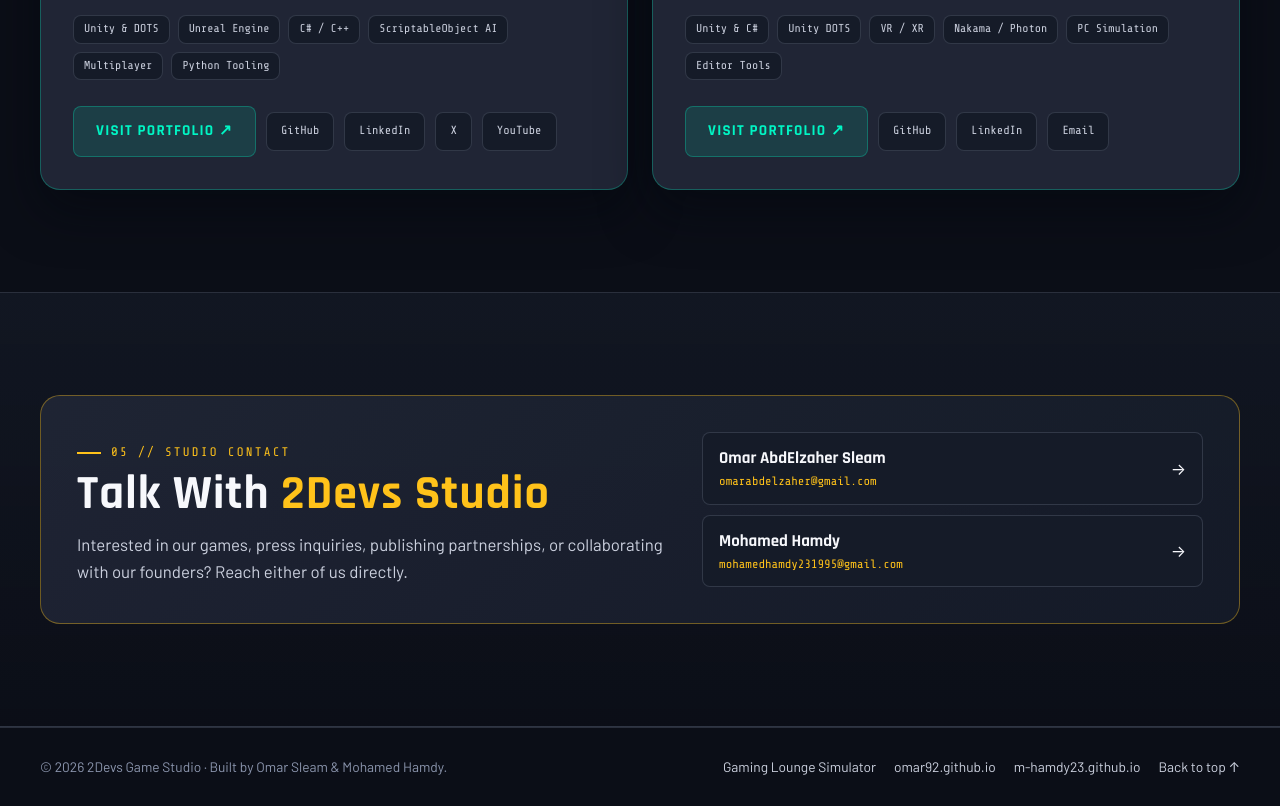
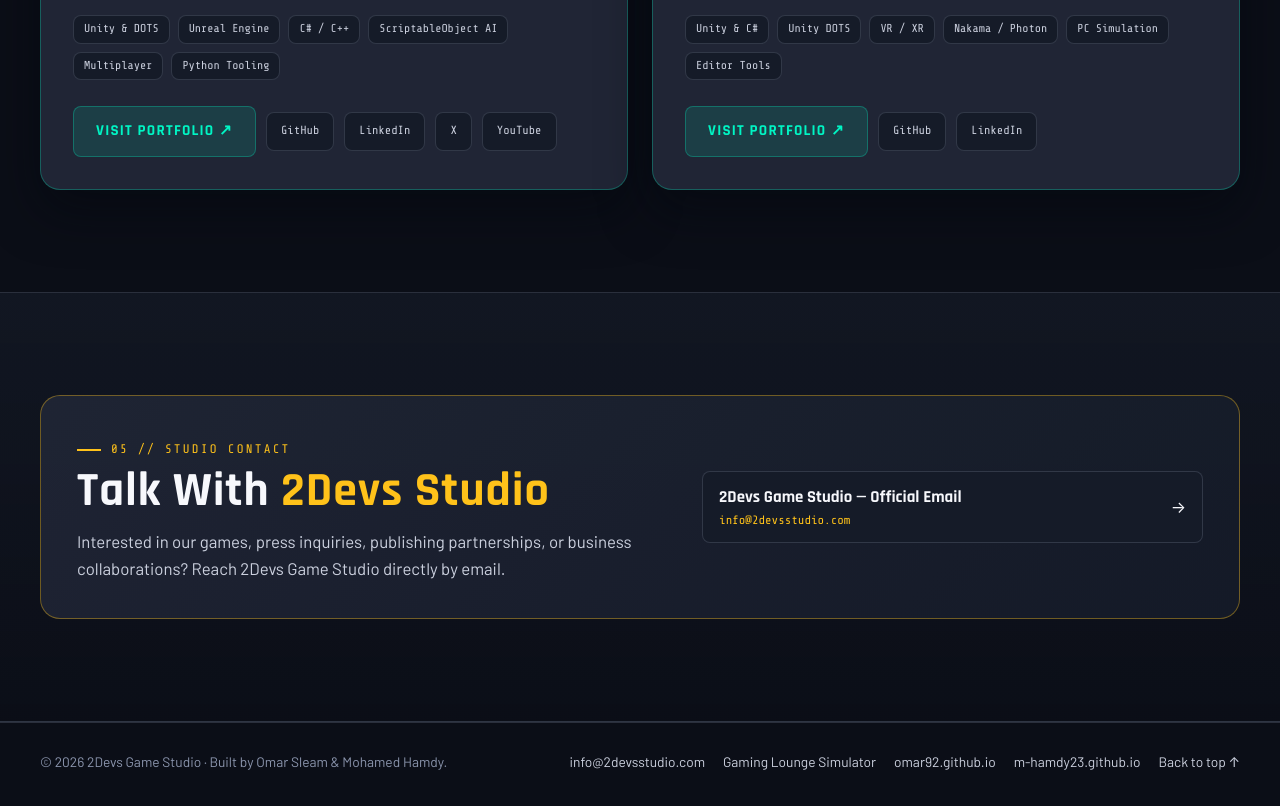
Before and after one commit to 2devsgamestudio/2devsgamestudio.github.io, a plain HTML site: page index.html in a window 1280 px wide. Shown: the part 3581-4387 px from the top of the page. Drawn offline with nearby package versions, Linux system fonts and the light colour scheme.

Commit message:
Use company contact email info@2devsstudio.com

```diff
--- a/index.html
+++ b/index.html
@@ -397,7 +397,6 @@
               </a>
               <a href="https://github.com/M-Hamdy23" target="_blank" rel="noopener noreferrer" class="social-link">GitHub</a>
               <a href="https://www.linkedin.com/in/mo-hamdy" target="_blank" rel="noopener noreferrer" class="social-link">LinkedIn</a>
-              <a href="mailto:mohamedhamdy231995@gmail.com" class="social-link">Email</a>
             </div>
           </article>
         </div>
@@ -414,22 +413,15 @@
               Talk With <em>2Devs Studio</em>
             </h2>
             <p class="section-lead">
-              Interested in our games, press inquiries, publishing partnerships, or collaborating with our founders? Reach either of us directly.
+              Interested in our games, press inquiries, publishing partnerships, or business collaborations? Reach 2Devs Game Studio directly by email.
             </p>
           </div>
 
           <div class="contact-links">
-            <a href="mailto:omarabdelzaher@gmail.com" class="contact-item">
+            <a href="mailto:info@2devsstudio.com" class="contact-item">
               <div>
-                <div class="contact-item-who">Omar AbdElzaher Sleam</div>
-                <div class="contact-item-addr">omarabdelzaher@gmail.com</div>
-              </div>
-              <span aria-hidden="true">→</span>
-            </a>
-            <a href="mailto:mohamedhamdy231995@gmail.com" class="contact-item">
-              <div>
-                <div class="contact-item-who">Mohamed Hamdy</div>
-                <div class="contact-item-addr">mohamedhamdy231995@gmail.com</div>
+                <div class="contact-item-who">2Devs Game Studio — Official Email</div>
+                <div class="contact-item-addr">info@2devsstudio.com</div>
               </div>
               <span aria-hidden="true">→</span>
             </a>
@@ -445,6 +437,7 @@
     <div class="container footer-inner">
       <div>© 2026 2Devs Game Studio · Built by Omar Sleam &amp; Mohamed Hamdy.</div>
       <div class="footer-links">
+        <a href="mailto:info@2devsstudio.com">info@2devsstudio.com</a>
         <a href="games/gaming-lounge-simulator.html">Gaming Lounge Simulator</a>
         <a href="https://omar92.github.io/" target="_blank" rel="noopener noreferrer">omar92.github.io</a>
         <a href="https://m-hamdy23.github.io/" target="_blank" rel="noopener noreferrer">m-hamdy23.github.io</a>
```
Also changed, not shown: games/gaming-lounge-simulator.html (+2 -0 lines).
